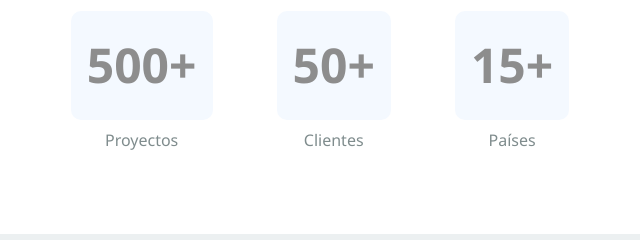
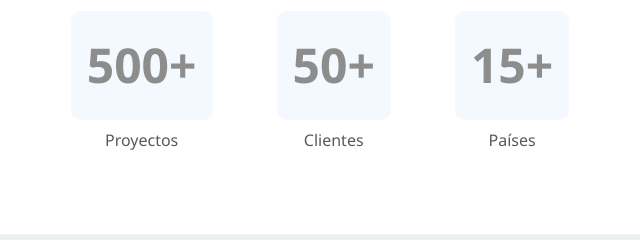
Before and after one commit to roiup/agentaccesibility_qa_page, a plain HTML site: page index.html in a window 1280 px wide. Shown: the part 1400-1640 px from the top of the page, 320-960 px from the left. Drawn offline with Linux system fonts and the light colour scheme.

Commit message:
Fix: increase contrast for stat-label elements

```diff
--- a/styles.css
+++ b/styles.css
@@ -240,7 +240,7 @@ body {
     display: block;
     margin-top: 0.5rem;
     font-size: 1rem;
-    color: #7f8c8d;
+    color: #595959;
 }
 
 /* Contacto Section */
```
